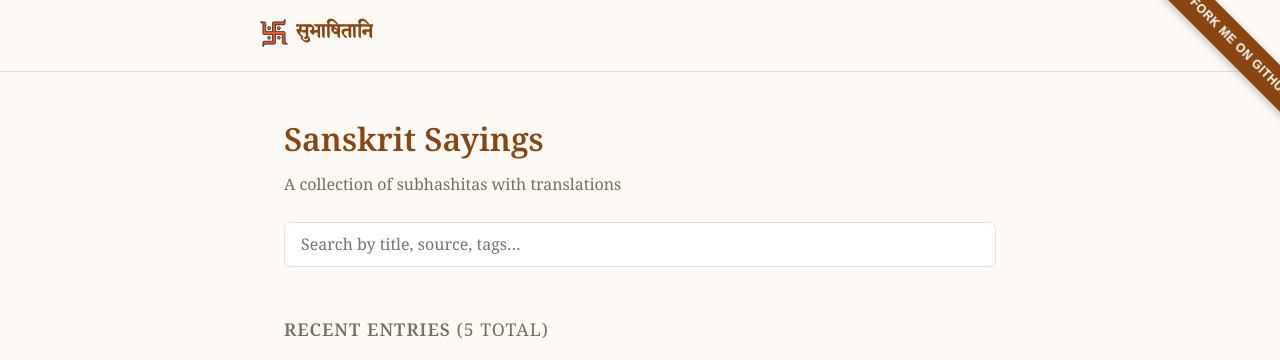
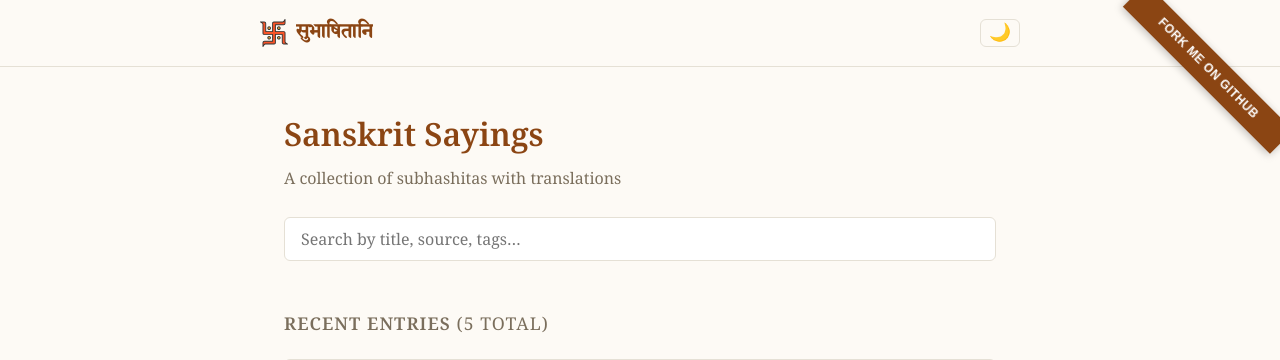
Before and after one commit to tanayseven/subhashitani, a Flask app: page / in a window 1280 px wide. Shown: the top 360 px of the page. Run offline with Flask 3, Linux system fonts and the light colour scheme.

Commit message:
Fix ribbon position, add light/dark mode toggle button

```diff
--- a/static/css/style.css
+++ b/static/css/style.css
@@ -28,7 +28,7 @@
 }
 
 @media (prefers-color-scheme: dark) {
-  :root {
+  :root:not([data-theme="light"]) {
     --bg: #1a1208;
     --surface: #231a0e;
     --border: #3d2e18;
@@ -36,7 +36,23 @@
     --text-muted: #9d8c72;
     --accent: #c8723a;
     --accent-light: #2e1e0a;
+    color-scheme: dark;
   }
+}
+
+[data-theme="dark"] {
+  --bg: #1a1208;
+  --surface: #231a0e;
+  --border: #3d2e18;
+  --text: #ede0c8;
+  --text-muted: #9d8c72;
+  --accent: #c8723a;
+  --accent-light: #2e1e0a;
+  color-scheme: dark;
+}
+
+[data-theme="light"] {
+  color-scheme: light;
 }
 
 body {
@@ -53,10 +69,10 @@
 /* ── GitHub ribbon ── */
 .github-ribbon {
   position: fixed;
-  top: 2rem;
-  right: -3.5rem;
+  top: 3.25rem;
+  right: -2rem;
   z-index: 100;
-  width: 12rem;
+  width: 13rem;
   padding: 0.4rem 0;
   background: var(--accent);
   color: #fff;
@@ -80,7 +96,26 @@
   padding: 1rem 1.5rem;
 }
 
-nav { max-width: var(--max-width); margin: 0 auto; }
+nav {
+  max-width: var(--max-width);
+  margin: 0 auto;
+  display: flex;
+  align-items: center;
+  justify-content: space-between;
+}
+
+.theme-toggle {
+  background: none;
+  border: 1px solid var(--border);
+  border-radius: var(--radius);
+  padding: 0.25rem 0.5rem;
+  font-size: 1.1rem;
+  cursor: pointer;
+  line-height: 1;
+  transition: border-color 0.15s;
+}
+
+.theme-toggle:hover { border-color: var(--accent); }
 
 .site-title {
   font-size: 1.25rem;
--- a/templates/base.html
+++ b/templates/base.html
@@ -1,5 +1,5 @@
 <!DOCTYPE html>
-<html lang="en" style="color-scheme: light dark;">
+<html lang="en">
 <head>
   <meta charset="UTF-8">
   <meta name="viewport" content="width=device-width, initial-scale=1.0">
@@ -17,6 +17,7 @@
         <img src="{{ url_for('static', filename='favicon.svg') }}" alt="" class="site-logo">
         सुभाषितानि
       </a>
+      <button class="theme-toggle" id="theme-toggle" aria-label="Toggle dark mode">🌙</button>
     </nav>
   </header>
 
@@ -28,5 +29,20 @@
     <p>सुभाषितानि &mdash; Sanskrit sayings and their translations</p>
     <p>Made with <span title="love">❤️</span> and <span title="a lot of sweat">😅</span> by <a href="https://blog.tanay.tech" target="_blank" rel="noopener">Tanay PrabhuDesai</a></p>
   </footer>
+  <script>
+    const root = document.documentElement;
+    const btn = document.getElementById('theme-toggle');
+    const stored = localStorage.getItem('theme');
+    const prefersDark = window.matchMedia('(prefers-color-scheme: dark)').matches;
+    const isDark = stored ? stored === 'dark' : prefersDark;
+    if (isDark) root.dataset.theme = 'dark';
+    btn.textContent = isDark ? '☀️' : '🌙';
+    btn.addEventListener('click', () => {
+      const dark = root.dataset.theme !== 'dark';
+      root.dataset.theme = dark ? 'dark' : 'light';
+      localStorage.setItem('theme', dark ? 'dark' : 'light');
+      btn.textContent = dark ? '☀️' : '🌙';
+    });
+  </script>
 </body>
 </html>
```
